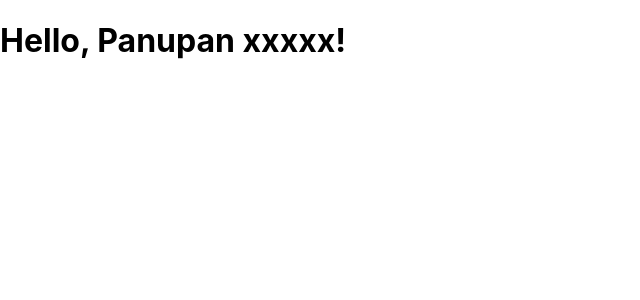
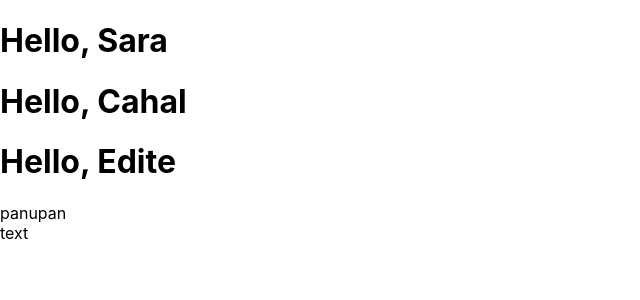
Before and after one commit to BallPanupan/react_learning3, a React (Create React App) app: page / in a window 1280 px wide. Shown: the top 300 px of the page, without its empty margins (0-640 px from the left). Built offline with nearby package versions, Linux system fonts and the light colour scheme.

Commit message:
export function

```diff
--- a/public/index.html
+++ b/public/index.html
@@ -16,9 +16,10 @@
   <body>
     <noscript>You need to enable JavaScript to run this app.</noscript>
 
-    <div id="panupan"></div>
 
     <div id="root"></div>
+
+    <div id="panupan"></div>
 
 
   </body>
--- /dev/null
+++ b/src/function/Comment.js
@@ -0,0 +1,22 @@
+function Comment(props) {
+  console.log("Hello function comment");
+
+  return (
+    <div className="Comment">
+    <div className="UserInfo">
+      <div className="UserInfo-name">
+      {props.author2}
+      {props.author.name}
+
+      </div>
+    </div>
+    <div className="Comment-text">
+      {props.text}
+    </div>
+    <div className="Comment-date">
+    </div>
+  </div>
+  );
+}
+
+export default Comment;
--- a/src/index.js
+++ b/src/index.js
@@ -1,38 +1,48 @@
 import React from 'react';
 import ReactDOM from 'react-dom';
 import './index.css';
-import App from './App';
 import reportWebVitals from './reportWebVitals';
+// import {App} from './App';
+import Comment from './function/Comment';
 
-
-function formatName(user) {
-  return user.firstName + ' ' + user.lastName;
+function Welcome(props) {
+  return <h1>Hello, {props.name}</h1>;
 }
 
-let user = {
-  firstName: '',
-  lastName: ''
+function App() {
+  return (
+    <div>
+      <Welcome name="Sara" />
+      <Welcome name="Cahal" />
+      <Welcome name="Edite" />
+    </div>
+  );
+}
+
+ReactDOM.render(
+  <App />,
+  document.getElementById('root')
+);
+
+const datax = {
+  author: {
+    name: 'panupan'
+  } ,
+  text: 'text'
 };
 
-user['firstName'] = "Panupan";
-user['lastName'] = "xxxxx";
+console.log(datax);
+const element = (
+  Comment(datax)
+);
 
-console.log(user);
+console.log(element);
 
-
-const element = (
-  <h1>
-    Hello, {formatName(user)}!
-  </h1>
-);
 
 ReactDOM.render(
   element,
-  document.getElementById('root')
+  document.getElementById('panupan')
 );
-
-// const element_x = <h1>Hello const X</h1>
-// ReactDOM.render(element_x, document.getElementById('root'));
 
 
 
```
